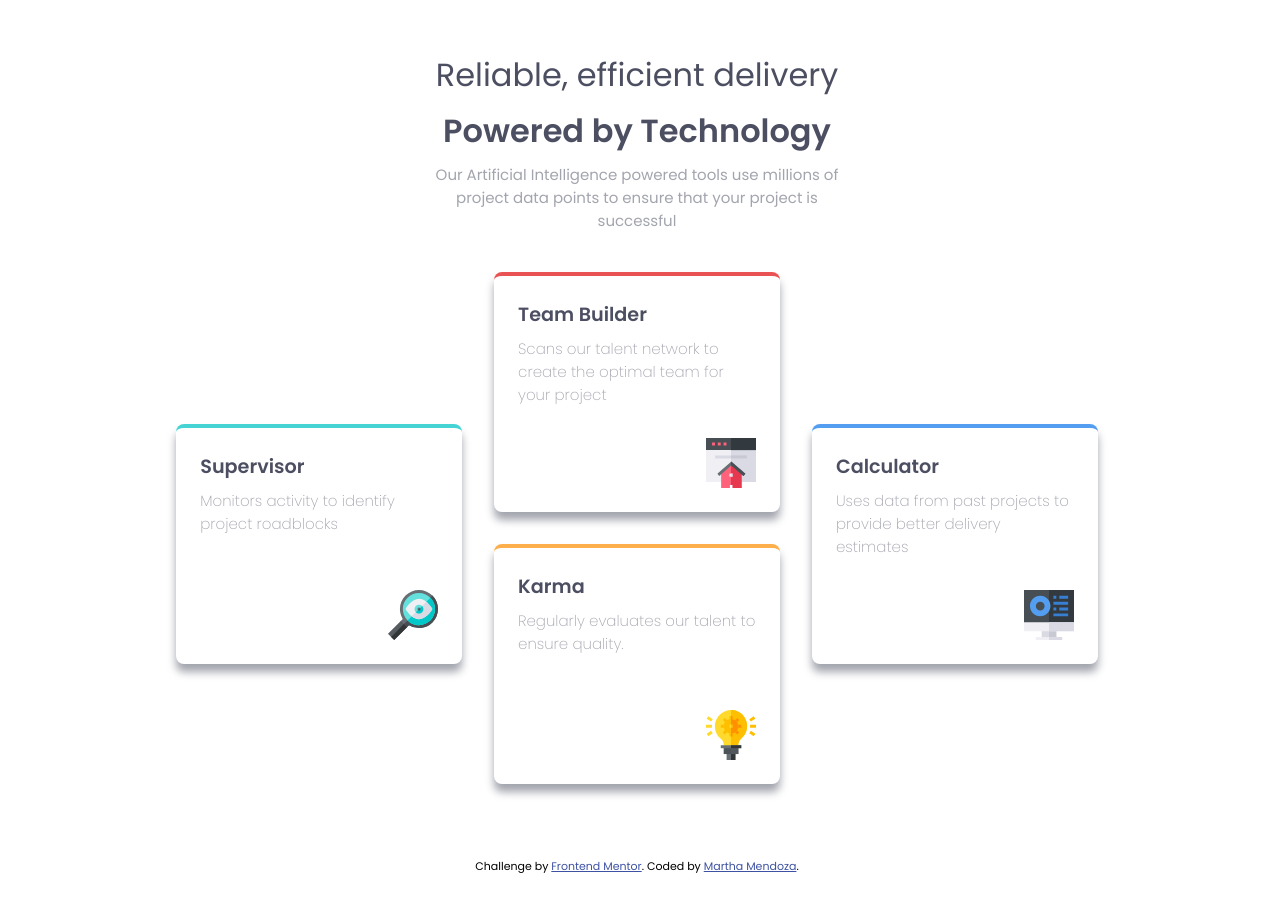
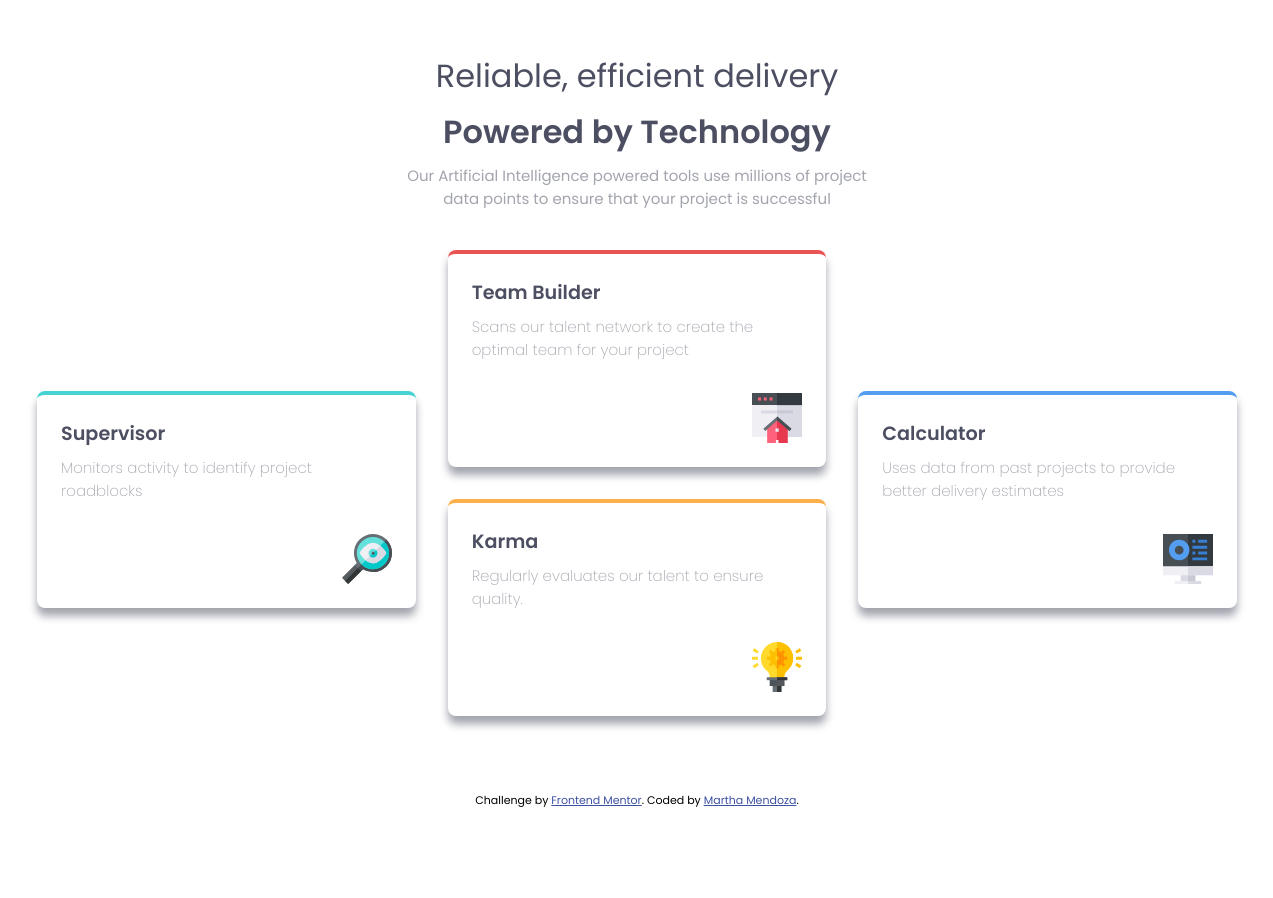
Before and after one commit to Mtc-21/Four-card-feature-section, a plain HTML site: page index.html in a window 1536 px wide. Shown: the whole page, without its empty margins (131-1404 px from the left). After the commit the page ends 833 px from the top, so only its background shows below. Drawn offline with Linux system fonts and the light colour scheme.

Commit message:
Add files via upload

```diff
--- a/index.html
+++ b/index.html
@@ -13,29 +13,29 @@
 <body>
   <main>
     <h1 class="title">Reliable, efficient delivery</h1>
-    <strong>Powered by Technology</strong>
+    <h2><strong>Powered by Technology</strong></h2>
     <p class="description">Our Artificial Intelligence powered tools use millions of project data points
       to ensure that your project is successful</p>
     <div class="content">
       <article class="card">
-        <h2>Supervisor</h2>
+        <h3>Supervisor</h3>
         <p>Monitors activity to identify project roadblocks</p>
-        <img src="images/icon-supervisor.svg" alt="">
+        <img src="images/icon-supervisor.svg" alt="" aria-hidden="true">
       </article>
       <article class="card">
-        <h2>Team Builder</h2>
+        <h3>Team Builder</h3>
         <p>Scans our talent network to create the optimal team for your project</p>
-        <img src="images/icon-team-builder.svg" alt="">
+        <img src="images/icon-team-builder.svg" alt="" aria-hidden="true">
       </article>
       <article class="card">
-        <h2>Karma</h2>
+        <h3>Karma</h3>
         <p>Regularly evaluates our talent to ensure quality.</p>
-        <img src="images/icon-karma.svg" alt="">
+        <img src="images/icon-karma.svg" alt="" aria-hidden="true">
       </article>
       <article class="card">
-        <h2>Calculator</h2>
+        <h3>Calculator</h3>
         <p>Uses data from past projects to provide better delivery estimates</p>
-        <img src="images/icon-calculator.svg" alt="">
+        <img src="images/icon-calculator.svg" alt="" aria-hidden="true">
       </article>
     </div>
   </main>
--- a/style.css
+++ b/style.css
@@ -57,14 +57,14 @@
       padding: 2rem;
     }
 
-    h1,
+    h1,h2,
     strong {
       font-size: 1.3rem;
       margin-bottom: 0.5rem;
       color: var(--dark-blue, hsl(234, 12%, 34%));
       text-align: center;
     }
-    h2{
+    h3{
       font-weight: 600;
       font-size: 1.2rem;
        color: var(--dark-blue, hsl(234, 12%, 34%));
@@ -144,19 +144,18 @@
     }
 
     @media(min-width:768px) {
-
-      h1,
+      h1,h2,
       strong {
         font-size: 2rem;
       }
 
       .description {
-        width: 50%;
+        max-width: 30rem;
         margin-bottom: 2.5rem;
       }
 
       .content {
-        width: 90vw;
+        max-width: 75rem;
         display: grid;
         grid-template-columns: repeat(3, 1fr);
         grid-template-rows: repeat(2, 1fr);
@@ -192,29 +191,7 @@
     }
 
     @media(min-width:1300px) {
-      .description {
-        width: 40%;
-      }
-
-      .content {
-        width: 80vw;
-      }
-
       img {
         margin-top: 1.5rem;
       }
     }
-
-    @media(min-width:1500px) {
-      .description {
-        width: 30%;
-      }
-
-      .content {
-        width: 60vw;
-      }
-
-      img {
-        margin-top: 1.5rem;
-      }
-    }
```
